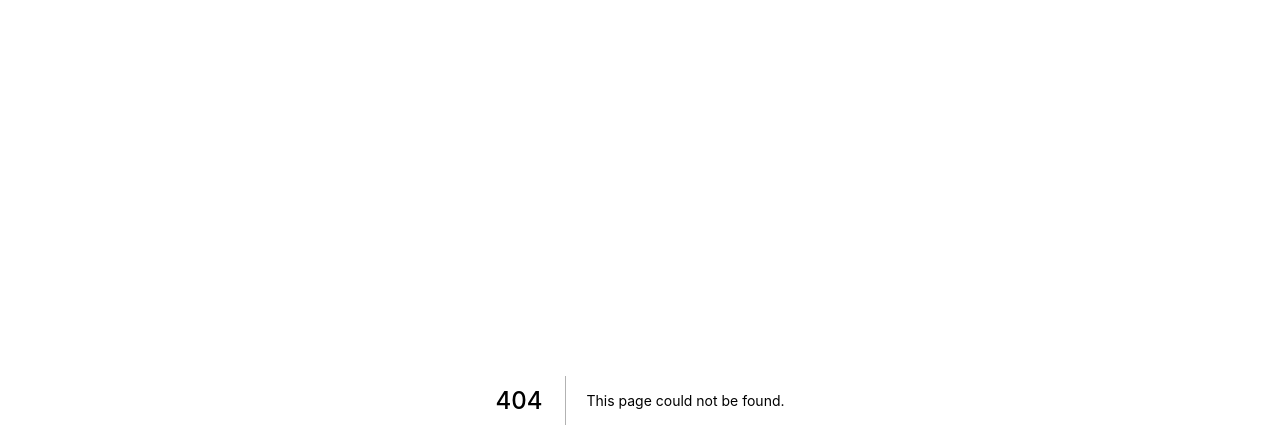
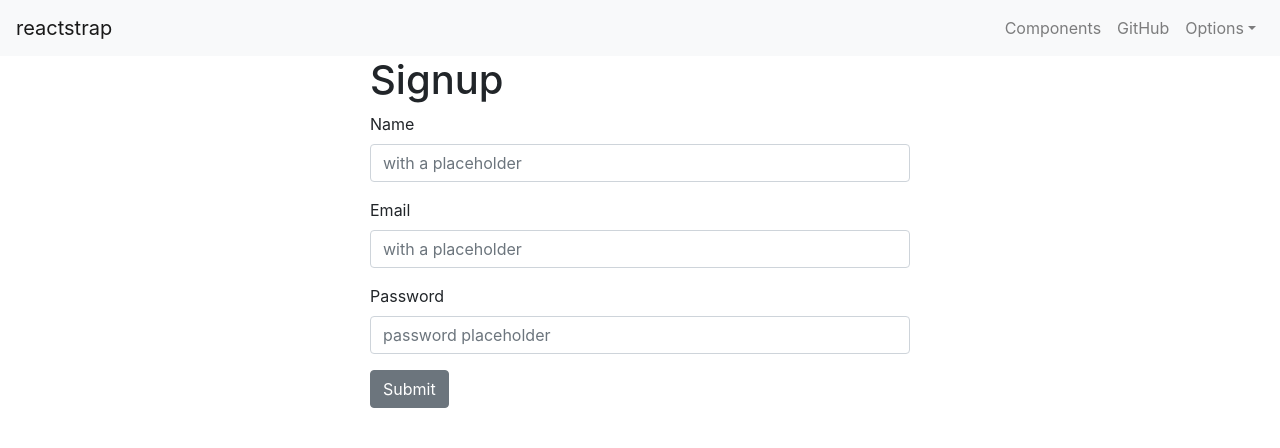
Before and after one commit to YoLoADR/ecommerce, a Next.js app: page /signup in a window 1280 px wide. Before the commit this address had no page. Shown: the top 448 px of the page. Built offline with nearby package versions, Linux system fonts and the light colour scheme; no server answers.

Commit message:
Test Setup Auth

```diff
--- a/next.config.js
+++ b/next.config.js
@@ -1,3 +1,6 @@
 // next.config.js
 const withCSS = require('@zeit/next-css')
 module.exports = withCSS()
+// module.exports = {
+// 	useFileSystemPublicRoutes: false
+// }
--- /dev/null
+++ b/pages/signup.js
@@ -0,0 +1,85 @@
+import { Component } from 'react'
+import Navigation from './containers/_layout/navigation'
+import { Container, Row, Col, Button, Form, FormGroup, Label, Input, Alert } from 'reactstrap'
+import 'bootstrap/dist/css/bootstrap.css'
+import Error from 'next/error'
+import axios from 'axios'
+
+export default class Signup extends Component {
+	constructor(props) {
+		super(props)
+		this.handleSubmit = this.handleSubmit.bind(this)
+		// this.state = {
+		// 	name: '',
+		// 	email: '',
+		// 	password: ''
+		// }
+	}
+
+	componentDidMount() {
+		this.fetchData()
+	}
+
+	fetchData() {
+		axios.get('http://localhost:3000/signup').then(
+			response => {
+				console.log('response', response)
+			},
+			err => {
+				console.log('err', err)
+			}
+		)
+	}
+
+	handleSubmit() {
+		//event.stopPropagation()
+		event.preventDefault()
+		console.log('props', this.props)
+		//console.log('state', this.state)
+		//console.log('event', event)
+	}
+
+	render() {
+		return (
+			<div>
+				<Navigation />
+				<Container>
+					<Row>
+						<Col lg={{ size: '6', offset: 3 }}>
+							<h1>Signup</h1>
+						</Col>
+					</Row>
+					<Row>
+						<Col lg={{ size: '6', offset: 3 }}>
+							<Form action="/signup" method="GET">
+								<FormGroup>
+									<Label for="exampleName">Name</Label>
+									<Input type="text" name="name" id="exampleName" placeholder="with a placeholder" />
+								</FormGroup>
+								<FormGroup>
+									<Label for="exampleEmail">Email</Label>
+									<Input
+										type="email"
+										name="email"
+										id="exampleEmail"
+										placeholder="with a placeholder"
+									/>
+								</FormGroup>
+								<FormGroup>
+									<Label for="examplePassword">Password</Label>
+									<Input
+										type="password"
+										name="password"
+										id="examplePassword"
+										placeholder="password placeholder"
+									/>
+								</FormGroup>
+								<Button type="submit">Submit</Button>
+							</Form>
+						</Col>
+					</Row>
+				</Container>
+			</div>
+		)
+	}
+}
```
Also changed, not shown: package.json (+7 -0 lines), pages/home.js (+89 -3 lines), pages/index.js (+2 -89 lines), routes/user.js (+12 -2 lines), server.js (+41 -1 lines), 1 other file (tests, documents, lock files or other folders).
